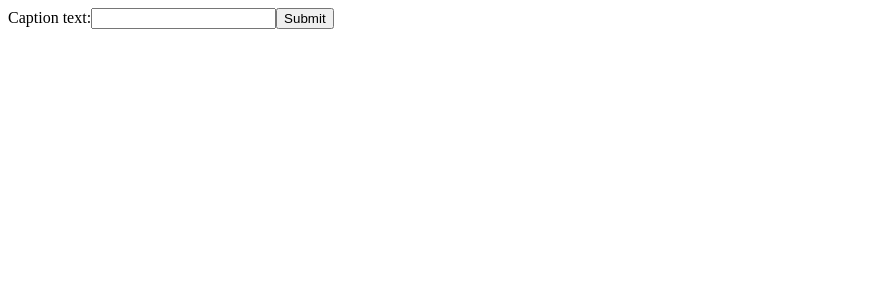
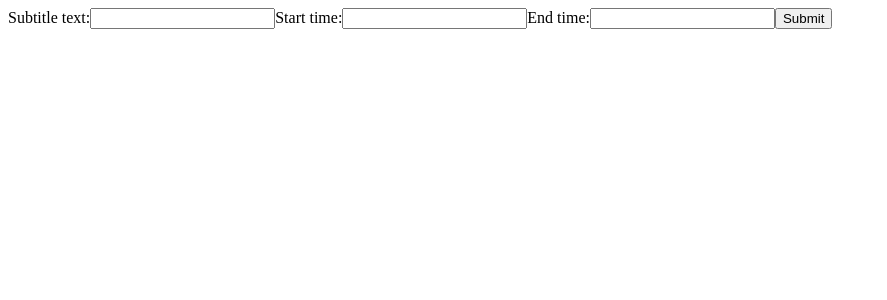
Before and after one commit to oliverpople/gif-jitsu, a React (Create React App) app in the folder client/: page / in a window 1280 px wide. Shown: the top 300 px of the page, without its empty margins (0-887 px from the left). Built offline with nearby package versions, Linux system fonts and the light colour scheme.

Commit message:
Added additional form inputs for subtitle start and end times and used bracket notation to generalise the input form onChange handler.

```diff
--- a/client/src/App.js
+++ b/client/src/App.js
@@ -15,14 +15,16 @@ export default class App extends Component {
     this.state = {
       playerSource: movie,
       subs: "",
-      value: "",
+      subtitleText: "",
+      startTime: "",
+      endTime: "",
       inputJson: {},
       submitted: false
     };
   }
 
   handleChange(event) {
-    this.setState({ value: event.target.value });
+    this.setState({ [event.target.name]: event.target.value });
   }
 
   handleSubmit = async event => {
@@ -32,9 +34,9 @@ export default class App extends Component {
       cues: [
         {
           identifier: "",
-          start: 0,
-          end: 10,
-          text: this.state.value,
+          start: this.state.startTime,
+          end: this.state.endTime,
+          text: this.state.subtitleText,
           styles: ""
         }
       ]
@@ -63,10 +65,29 @@ export default class App extends Component {
         {this.renderVideoWithSubInputs()}
         <form onSubmit={this.handleSubmit}>
           <label>
-            Caption text:
+            Subtitle text:
             <input
+              name="subtitleText"
               type="text"
-              value={this.state.value}
+              value={this.state.subtitleText}
+              onChange={this.handleChange}
+            />
+          </label>
+          <label>
+            Start time:
+            <input
+              name="startTime"
+              type="text"
+              value={this.state.startTime}
+              onChange={this.handleChange}
+            />
+          </label>
+          <label>
+            End time:
+            <input
+              name="endTime"
+              type="text"
+              value={this.state.endTime}
               onChange={this.handleChange}
             />
           </label>
```
Also changed, not shown: 1 other file (tests, documents, lock files or other folders).
